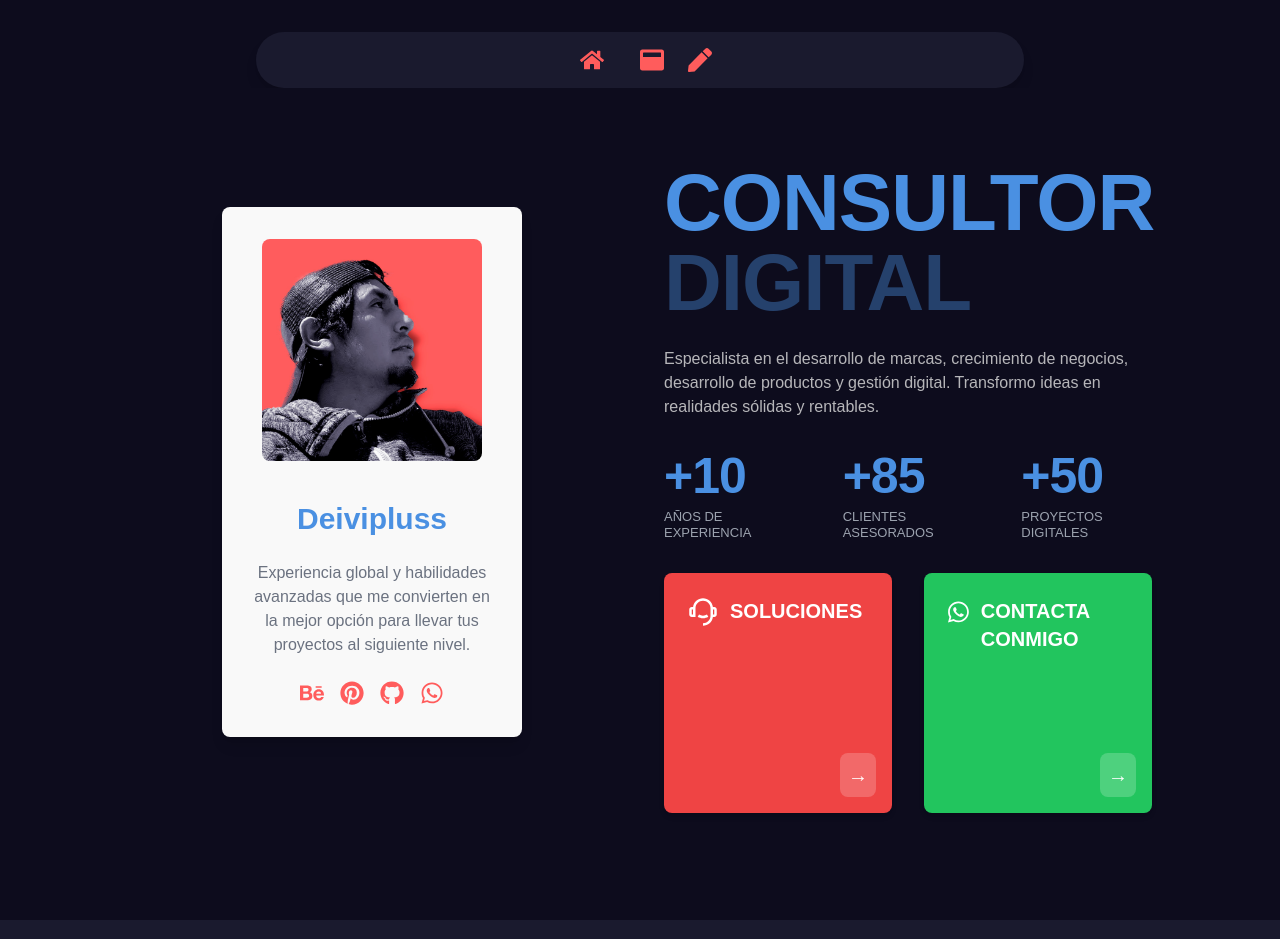
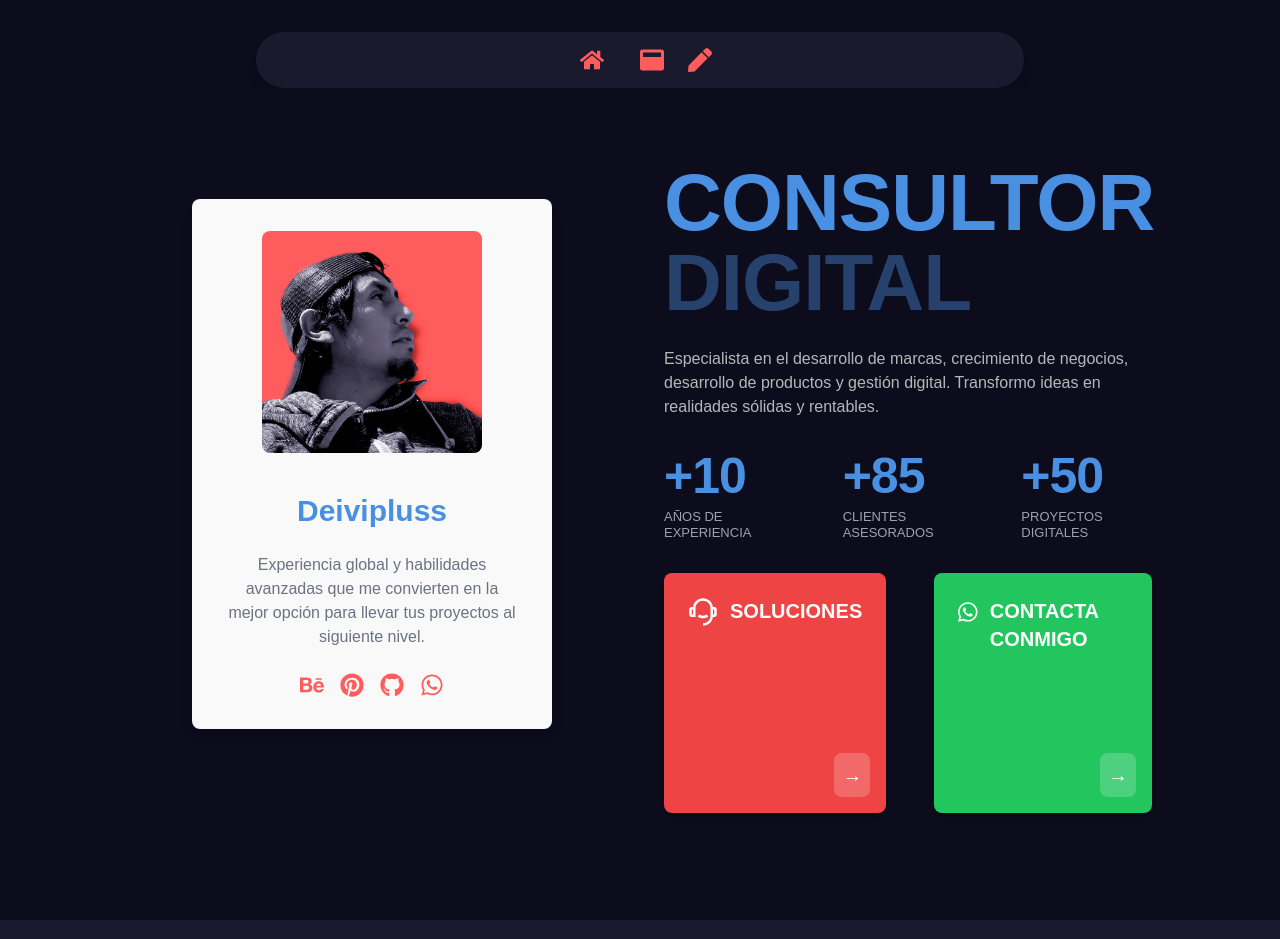
Before and after one commit to deivipluss/landing, a Next.js app: page / in a window 1280 px wide. Shown: the top 939 px of the page. Built offline with nearby package versions, Linux system fonts and the light colour scheme.

Commit message:
miercoles13test

```diff
--- a/app/page.tsx
+++ b/app/page.tsx
@@ -11,7 +11,7 @@ const containerStyle = "p-4 md:p-8 flex justify-center items-center min-h-screen
 const isMobile = () => typeof window !== "undefined" && window.innerWidth <= 768;
 
 const ProfileCard: React.FC = () => (
-  <div className="bg-[#F9F9F9] p-6 md:p-8 rounded-lg flex flex-col items-center text-center space-y-4 md:space-y-6 shadow-lg h-[456px] md:h-[530px] w-[320px] md:w-[300px] mx-auto md:mb-8 overflow-hidden">
+  <div className="bg-[#F9F9F9] p-6 md:p-8 rounded-lg flex flex-col items-center text-center space-y-4 md:space-y-6 shadow-lg h-[456px] md:h-[530px] w-[320px] md:w-[360px] mx-auto md:mb-12 overflow-hidden"> {/* Ensanchado y más espacio en móvil */}
     <div className="w-[180px] md:w-[220px] h-[200px] md:h-[283px] bg-[#FF5C5C] mb-2 md:mb-4 rounded-lg overflow-hidden">
       <img
         src="/imagenes/perfil.jpg"
@@ -73,8 +73,8 @@ const ProfessionalInfo: React.FC = () => (
 );
 
 const ActionCards: React.FC = () => (
-  <div className="w-full max-w-[1000px] mt-12 px-4 md:px-0"> {/* Aumentar el ancho y separarlo un poco más */}
-    <div className="flex flex-col md:flex-row gap-6 md:gap-8"> {/* Incremento del gap para mayor separación */}
+  <div className="w-full max-w-[1000px] mt-16 px-4 md:px-0"> {/* Aumentado el margen superior y mayor ancho */}
+    <div className="flex flex-col md:flex-row gap-8 md:gap-12"> {/* Aumento del gap para más separación */}
       <div className="bg-red-500 text-white p-6 rounded-lg relative shadow-md h-[100px] md:h-[240px] flex items-center md:items-start w-full md:w-1/2">
         <div className="flex items-center md:items-start space-x-3">
           <RiCustomerService2Line className="text-2xl md:text-3xl" />
@@ -97,7 +97,6 @@ const ActionCards: React.FC = () => (
     </div>
   </div>
 );
-
 
 const App: React.FC = () => {
   const [activeSection, setActiveSection] = useState<string>("home");
```
